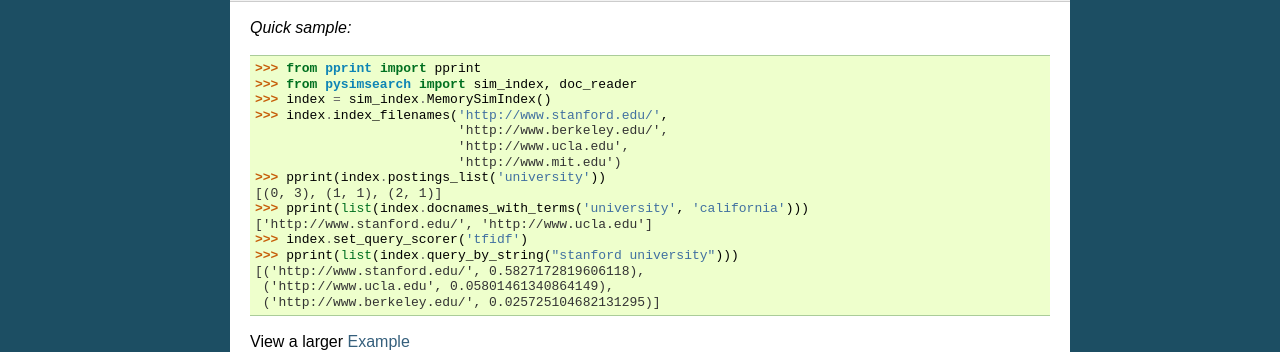
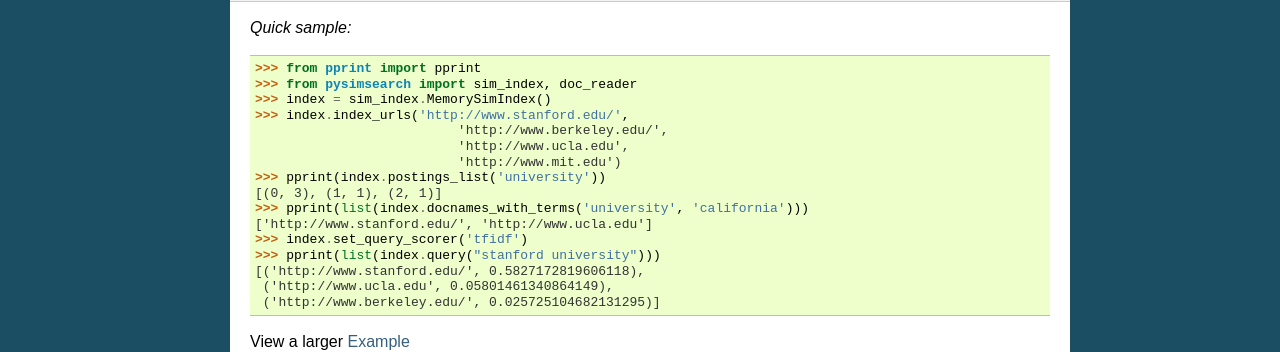
Before and after one commit to taherh/pysimsearch, a Sphinx documentation site: the page built from doc/index.rst, in a window 1280 px wide. Shown: the part 536-888 px from the top of the page. Built offline with Sphinx 7.4.7, drawn with Linux system fonts in a browser that asks for light colours.

Commit message:
o updated sample usage

```diff
--- a/doc/index.rst
+++ b/doc/index.rst
@@ -37,7 +37,7 @@ Quickstart:
 >>> from pprint import pprint
 >>> from pysimsearch import sim_index, doc_reader
 >>> index = sim_index.MemorySimIndex()
->>> index.index_filenames('http://www.stanford.edu/',
+>>> index.index_urls('http://www.stanford.edu/',
 		          'http://www.berkeley.edu/',
 		          'http://www.ucla.edu',
 		          'http://www.mit.edu')
@@ -46,7 +46,7 @@ Quickstart:
 >>> pprint(list(index.docnames_with_terms('university', 'california')))
 ['http://www.stanford.edu/', 'http://www.ucla.edu']
 >>> index.set_query_scorer('tfidf')
->>> pprint(list(index.query_by_string("stanford university")))
+>>> pprint(list(index.query("stanford university")))
 [('http://www.stanford.edu/', 0.5827172819606118),
  ('http://www.ucla.edu', 0.05801461340864149),
  ('http://www.berkeley.edu/', 0.025725104682131295)]
```
